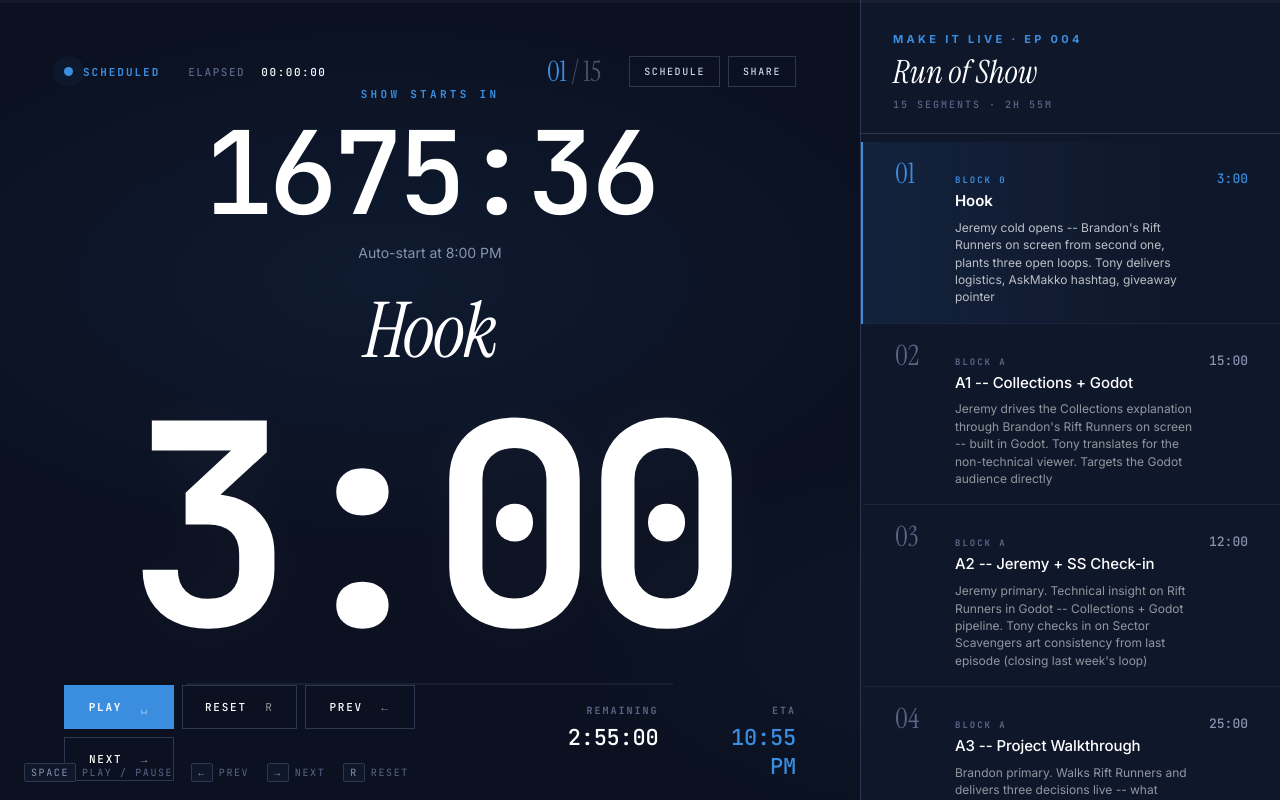
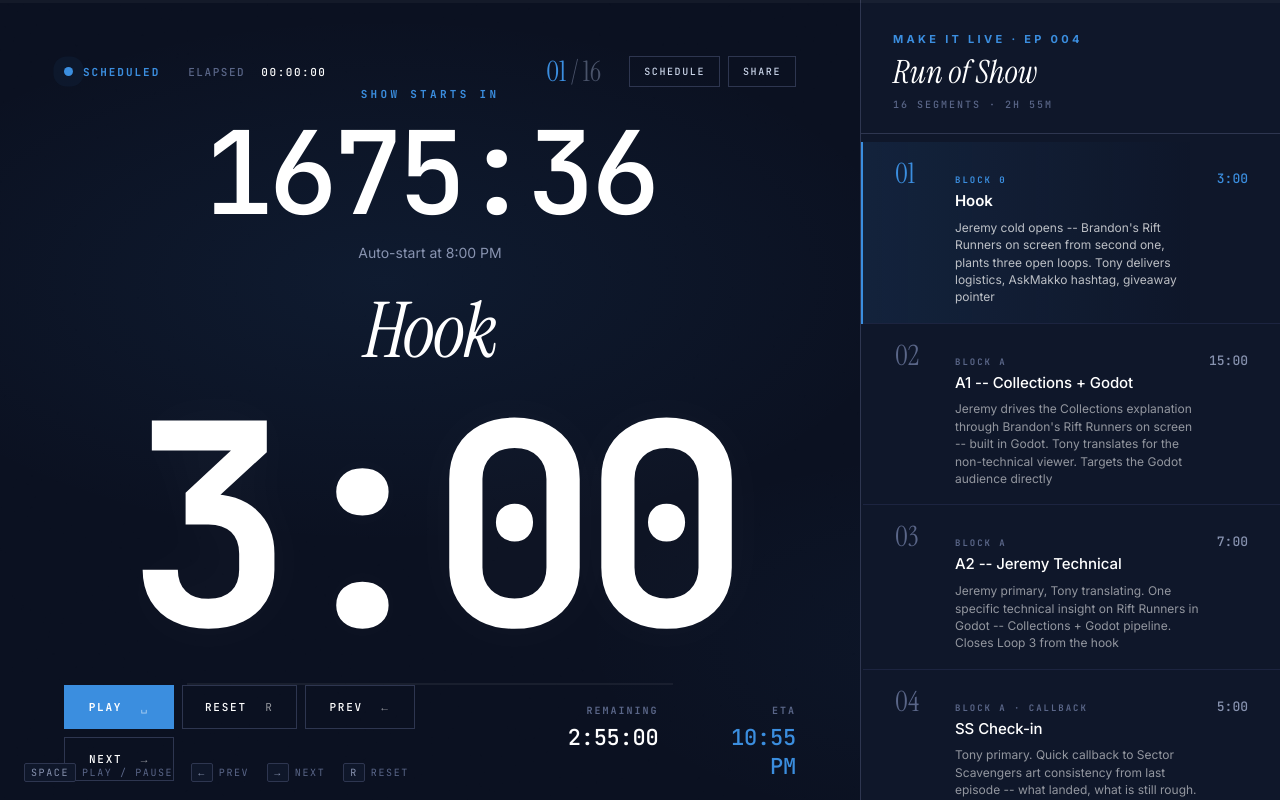
Before and after one commit to Kyle-McCool/makko-run-of-show, a plain HTML site: page index.html in a window 1280 px wide. Drawn offline with Linux system fonts and the light colour scheme; animation ran at ten frames a second.

Commit message:
Split A2 into Jeremy Technical (7m) + SS Check-in (5m); make segment counts dynamic

```diff
--- a/index.html
+++ b/index.html
@@ -706,7 +706,7 @@
         <div class="meta">Elapsed <strong id="elapsed">00:00:00</strong></div>
       </div>
       <div class="status-right">
-        <div class="seg-counter"><strong id="segCurrent">01</strong> <span style="opacity:.5">/ 15</span></div>
+        <div class="seg-counter"><strong id="segCurrent">01</strong> <span style="opacity:.5">/ <span id="segTotal">15</span></span></div>
         <div class="sync-controls">
           <button class="sync-btn" id="btnSchedule">Schedule</button>
           <button class="sync-btn" id="btnShare">Share</button>
@@ -796,7 +796,8 @@
 const SEGMENTS = [
   { name: "Hook",                       tag: "BLOCK 0",        duration: 3 * 60,  desc: "Jeremy cold opens -- Brandon's Rift Runners on screen from second one, plants three open loops. Tony delivers logistics, AskMakko hashtag, giveaway pointer" },
   { name: "A1 -- Collections + Godot",  tag: "BLOCK A",        duration: 15 * 60, desc: "Jeremy drives the Collections explanation through Brandon's Rift Runners on screen -- built in Godot. Tony translates for the non-technical viewer. Targets the Godot audience directly" },
-  { name: "A2 -- Jeremy + SS Check-in", tag: "BLOCK A",        duration: 12 * 60, desc: "Jeremy primary. Technical insight on Rift Runners in Godot -- Collections + Godot pipeline. Tony checks in on Sector Scavengers art consistency from last episode (closing last week's loop)" },
+  { name: "A2 -- Jeremy Technical",     tag: "BLOCK A",        duration: 7 * 60,  desc: "Jeremy primary, Tony translating. One specific technical insight on Rift Runners in Godot -- Collections + Godot pipeline. Closes Loop 3 from the hook" },
+  { name: "SS Check-in",                tag: "BLOCK A · CALLBACK", duration: 5 * 60, desc: "Tony primary. Quick callback to Sector Scavengers art consistency from last episode -- what landed, what is still rough. Closes last week's open thread before handing to Brandon" },
   { name: "A3 -- Project Walkthrough",  tag: "BLOCK A",        duration: 25 * 60, desc: "Brandon primary. Walks Rift Runners and delivers three decisions live -- what exists, direction, what specifically happens in Block B. Jeremy probes technically" },
   { name: "Natural Break",              tag: "BREAK",          duration: 5 * 60,  desc: "No formal structure. Jeremy, Tony, and Brandon let the energy settle. Zac posts giveaway entry instructions in YouTube and Twitch chat" },
   { name: "B1 -- Build",                tag: "BLOCK B",        duration: 15 * 60, desc: "Brandon states his Block B objective for Rift Runners to camera in 90 seconds, then builds. Jeremy leads world-building or Godot-flavored game design discussion during AI generation waits" },
@@ -940,7 +941,7 @@ function render() {
     $completeBanner.style.display = '';
     $completeSub.style.display = '';
     $total.textContent = '0:00';
-    $segCurrent.textContent = '15';
+    $segCurrent.textContent = String(SEGMENTS.length).padStart(2, '0');
     $btnPlay.firstChild.textContent = 'Play ';
     $onAir.classList.remove('live');
     $onAir.classList.remove('scheduled');
@@ -1281,11 +1282,12 @@ document.addEventListener('keydown', (e) => {
   else if (e.key === 'Escape') { closeModal(); }
 });
 
-// Header total
+// Header total (dynamic based on SEGMENTS array)
 (function setHeaderTotal() {
   const h = Math.floor(TOTAL_DURATION / 3600);
   const m = Math.floor((TOTAL_DURATION % 3600) / 60);
-  document.getElementById('sidebarSub').textContent = '15 Segments · ' + h + 'h ' + String(m).padStart(2, '0') + 'm';
+  document.getElementById('sidebarSub').textContent = SEGMENTS.length + ' Segments · ' + h + 'h ' + String(m).padStart(2, '0') + 'm';
+  document.getElementById('segTotal').textContent = SEGMENTS.length;
 })();
 
 // Init: URL hash overrides; otherwise use hardcoded DEFAULT_START
```
